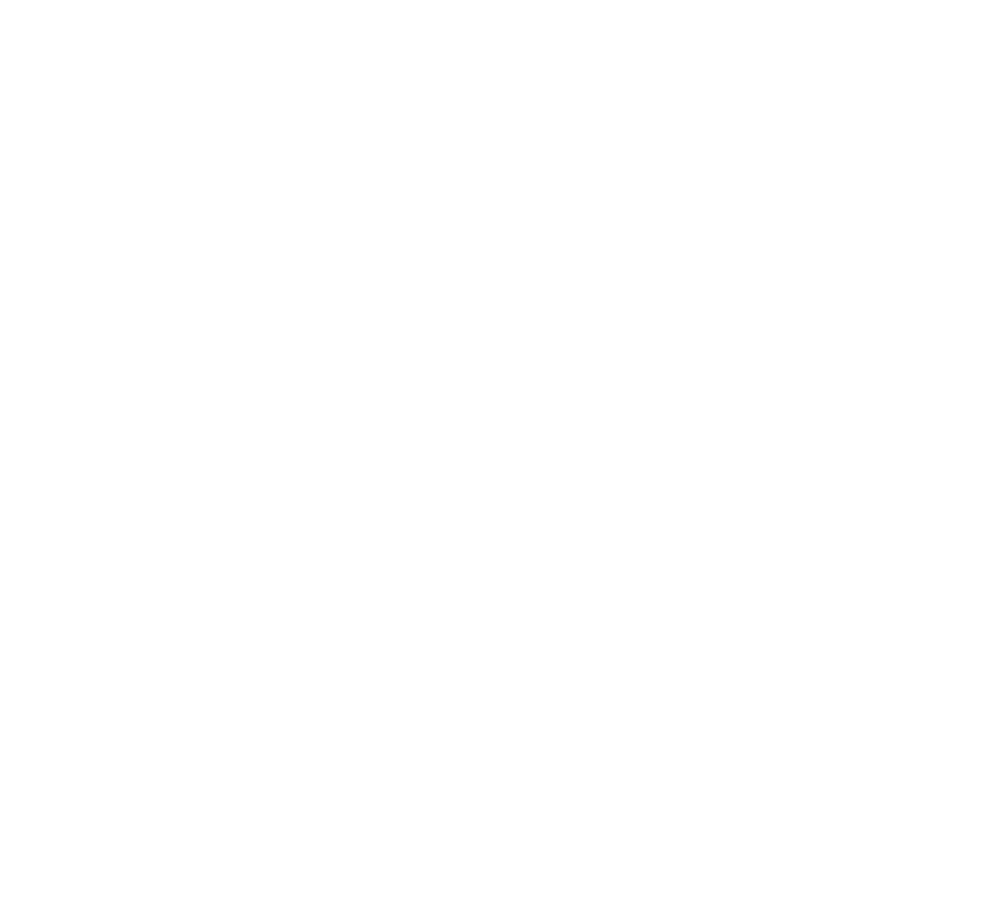
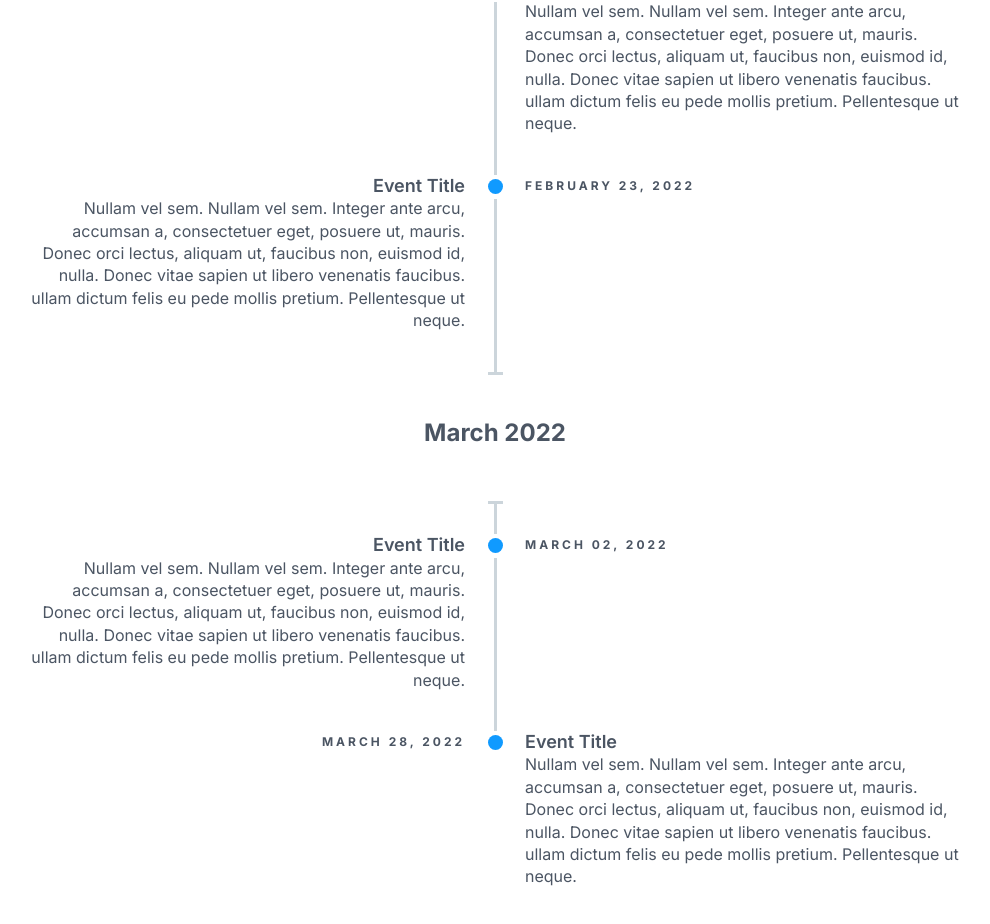
Before and after one commit to harry-fruit/my-portfolio, a Next.js app: page / in a window 1280 px wide. Shown: the part 1462-2386 px from the top of the page, without its empty margins (145-1135 px from the left). Before the commit the page ends 1256 px from the top, so only its background shows below. Built offline with nearby package versions, Linux system fonts and the light colour scheme.

Commit message:
feat: adicionar seção 'experience'

```diff
--- a/src/app/page.tsx
+++ b/src/app/page.tsx
@@ -1,11 +1,13 @@
 import { Introduction } from "@/components/introduction/Introduction";
 import { About } from "@/components/about/About";
+import { Experience } from "@/components/experiences/Experiences";
 
 export default function Home() {
   return (
     <main className="w-full">
       <Introduction/>
       <About/>
+      <Experience/>
     </main>
   );
 }
--- /dev/null
+++ b/src/components/experiences/Experiences.tsx
@@ -0,0 +1,87 @@
+import style from "@/styles/experiences.module.scss";
+
+export const Experience: React.FC = (): JSX.Element => {
+  return (
+    <section id={"experience"} className={"flex flex-col items-center px-4"}>
+      <div className={`${style.headerTitle} text-center mb-4`}>
+        <h2 className="text-2xl font-semibold text-gray-800">My experiences</h2>
+        <p className="text-sm text-gray-600">A few of my experiences as professional and student</p>
+      </div>
+      <div className="w-full sm:w-3/4">
+        <ul className={`${style.timeline} ${style.timelineCentered}`}>
+          <li className={style.timelineItem}>
+            <div className={`${style.timelineInfo} text-gray-600`}>
+              <span>February 12, 2022</span>
+            </div>
+            <div className={style.timelineMarker}></div>
+            <div className={style.timelineContent}>
+              <h3 className={`${style.timelineTitle} text-lg font-semibold text-gray-600`}>Event Title</h3>
+              <p className="text-gray-600">
+                Nullam vel sem. Nullam vel sem. Integer ante arcu, accumsan a,
+                consectetuer eget, posuere ut, mauris. Donec orci lectus,
+                aliquam ut, faucibus non, euismod id, nulla. Donec vitae sapien
+                ut libero venenatis faucibus. ullam dictum felis eu pede mollis
+                pretium. Pellentesque ut neque.
+              </p>
+            </div>
+          </li>
+          <li className={style.timelineItem}>
+            <div className={`${style.timelineInfo} text-gray-600`}>
+              <span>February 23, 2022</span>
+            </div>
+            <div className={style.timelineMarker}></div>
+            <div className={style.timelineContent}>
+              <h3 className={`${style.timelineTitle} text-lg font-semibold text-gray-600`}>Event Title</h3>
+              <p className="text-gray-600">
+                Nullam vel sem. Nullam vel sem. Integer ante arcu, accumsan a,
+                consectetuer eget, posuere ut, mauris. Donec orci lectus,
+                aliquam ut, faucibus non, euismod id, nulla. Donec vitae sapien
+                ut libero venenatis faucibus. ullam dictum felis eu pede mollis
+                pretium. Pellentesque ut neque.
+              </p>
+            </div>
+          </li>
+          <li className={`${style.timelineItem} ${style.period}`}>
+            <div className={style.timelineInfo}></div>
+            <div className={style.timelineMarker}></div>
+            <div className={style.timelineContent}>
+              <h2 className={`${style.timelineTitle} text-2xl font-bold text-gray-600`}>March 2022</h2>
+            </div>
+          </li>
+          <li className={style.timelineItem}>
+            <div className={`${style.timelineInfo} text-gray-600`}>
+              <span>March 02, 2022</span>
+            </div>
+            <div className={style.timelineMarker}></div>
+            <div className={style.timelineContent}>
+              <h3 className={`${style.timelineTitle} text-lg font-semibold text-gray-600`}>Event Title</h3>
+              <p className="text-gray-600">
+                Nullam vel sem. Nullam vel sem. Integer ante arcu, accumsan a,
+                consectetuer eget, posuere ut, mauris. Donec orci lectus,
+                aliquam ut, faucibus non, euismod id, nulla. Donec vitae sapien
+                ut libero venenatis faucibus. ullam dictum felis eu pede mollis
+                pretium. Pellentesque ut neque.
+              </p>
+            </div>
+          </li>
+          <li className={style.timelineItem}>
+            <div className={`${style.timelineInfo} text-gray-600`}>
+              <span>March 28, 2022</span>
+            </div>
+            <div className={style.timelineMarker}></div>
+            <div className={style.timelineContent}>
+              <h3 className={`${style.timelineTitle} text-lg font-semibold text-gray-600`}>Event Title</h3>
+              <p className="text-gray-600">
+                Nullam vel sem. Nullam vel sem. Integer ante arcu, accumsan a,
+                consectetuer eget, posuere ut, mauris. Donec orci lectus,
+                aliquam ut, faucibus non, euismod id, nulla. Donec vitae sapien
+                ut libero venenatis faucibus. ullam dictum felis eu pede mollis
+                pretium. Pellentesque ut neque.
+              </p>
+            </div>
+          </li>
+        </ul>
+      </div>
+    </section>
+  );
+};
--- /dev/null
+++ b/src/styles/experiences.module.scss
@@ -0,0 +1,265 @@
+$primary-color: #109AFF;
+$primary-color-hover: scale-color($primary-color, $lightness: 32%);
+
+.headerTitle {
+    text-align: center;
+    padding: 3em 0;
+
+    p {
+        margin: 0 auto;
+        font-size: 16px;
+        max-width: 400px;
+    }
+}
+
+/*==================================
+    TIMELINE
+==================================*/
+
+.timeline {
+    line-height: 1.4em;
+    list-style: none;
+    margin: 0;
+    padding: 0;
+    width: 100%;
+
+    h1,
+    h2,
+    h3,
+    h4,
+    h5,
+    h6 {
+        line-height: inherit;
+    }
+}
+
+.timelineItem {
+    padding-left: 40px;
+    position: relative;
+
+    &:last-child {
+        padding-bottom: 0;
+    }
+}
+
+.timelineInfo {
+    font-size: 12px;
+    font-weight: 700;
+    letter-spacing: 3px;
+    margin: 0 0 .5em 0;
+    text-transform: uppercase;
+    white-space: nowrap;
+}
+
+.timelineMarker {
+    position: absolute;
+    top: 0;
+    bottom: 0;
+    left: 0;
+    width: 15px;
+
+    &:before {
+        background: $primary-color;
+        border: 3px solid transparent;
+        border-radius: 100%;
+        content: "";
+        display: block;
+        height: 15px;
+        position: absolute;
+        top: 4px;
+        left: 0;
+        width: 15px;
+        transition: background 0.3s ease-in-out,
+            border 0.3s ease-in-out;
+    }
+
+    &:after {
+        content: "";
+        width: 3px;
+        background: #CCD5DB;
+        display: block;
+        position: absolute;
+        top: 24px;
+        bottom: 0;
+        left: 6px;
+    }
+
+    .timelineItem:last-child &:after {
+        content: none;
+    }
+}
+
+.timelineItem:not(.period):hover .timelineMarker:before {
+    background: transparent;
+    border: 3px solid $primary-color;
+}
+
+.timelineContent {
+    padding-bottom: 40px;
+
+    p:last-child {
+        margin-bottom: 0;
+    }
+}
+
+.period {
+    padding: 0;
+
+    .timelineInfo {
+        display: none;
+    }
+
+    .timelineMarker {
+        &:before {
+            background: transparent;
+            content: "";
+            width: 15px;
+            height: auto;
+            border: none;
+            border-radius: 0;
+            top: 0;
+            bottom: 30px;
+            position: absolute;
+            border-top: 3px solid #CCD5DB;
+            border-bottom: 3px solid #CCD5DB;
+        }
+
+        &:after {
+            content: "";
+            height: 32px;
+            top: auto;
+        }
+    }
+
+    .timelineContent {
+        padding: 40px 0 70px;
+    }
+
+    .timelineTitle {
+        margin: 0;
+    }
+}
+
+/*----------------------------------------------
+    MOD: TIMELINE SPLIT
+----------------------------------------------*/
+
+.timelineSplit {
+    @media (min-width: 768px) {
+        .timeline {
+            display: table;
+        }
+
+        .timelineItem {
+            display: table-row;
+            padding: 0;
+        }
+
+        .timelineInfo,
+        .timelineMarker,
+        .timelineContent,
+        .period .timelineInfo {
+            display: table-cell;
+            vertical-align: top;
+        }
+
+        .timelineMarker {
+            position: relative;
+        }
+
+        .timelineContent {
+            padding-left: 30px;
+        }
+
+        .timelineInfo {
+            padding-right: 30px;
+        }
+
+        .period .timelineTitle {
+            position: relative;
+            left: -45px;
+        }
+    }
+}
+
+/*----------------------------------------------
+    MOD: TIMELINE CENTERED
+----------------------------------------------*/
+
+.timelineCentered {
+    @extend .timelineSplit;
+
+    @media (min-width: 992px) {
+
+        &,
+        .timelineItem,
+        .timelineInfo,
+        .timelineMarker,
+        .timelineContent {
+            display: block;
+            margin: 0;
+            padding: 0;
+        }
+
+        .timelineItem {
+            padding-bottom: 40px;
+            overflow: hidden;
+        }
+
+        .timelineMarker {
+            position: absolute;
+            left: 50%;
+            margin-left: -7.5px;
+        }
+
+        .timelineInfo,
+        .timelineContent {
+            width: 50%;
+        }
+
+        >.timelineItem:nth-child(odd) .timelineInfo {
+            float: left;
+            text-align: right;
+            padding-right: 30px;
+        }
+
+        >.timelineItem:nth-child(odd) .timelineContent {
+            float: right;
+            text-align: left;
+            padding-left: 30px;
+        }
+
+        >.timelineItem:nth-child(even) .timelineInfo {
+            float: right;
+            text-align: left;
+            padding-left: 30px;
+        }
+
+        >.timelineItem:nth-child(even) .timelineContent {
+            float: left;
+            text-align: right;
+            padding-right: 30px;
+        }
+
+        >.timelineItem.period .timelineContent {
+            float: none;
+            padding: 0;
+            width: 100%;
+            text-align: center;
+        }
+
+        .timelineItem.period {
+            padding: 50px 0 90px;
+        }
+
+        .period .timelineMarker:after {
+            height: 30px;
+            bottom: 0;
+            top: auto;
+        }
+
+        .period .timelineTitle {
+            left: auto;
+        }
+    }
+}
```
